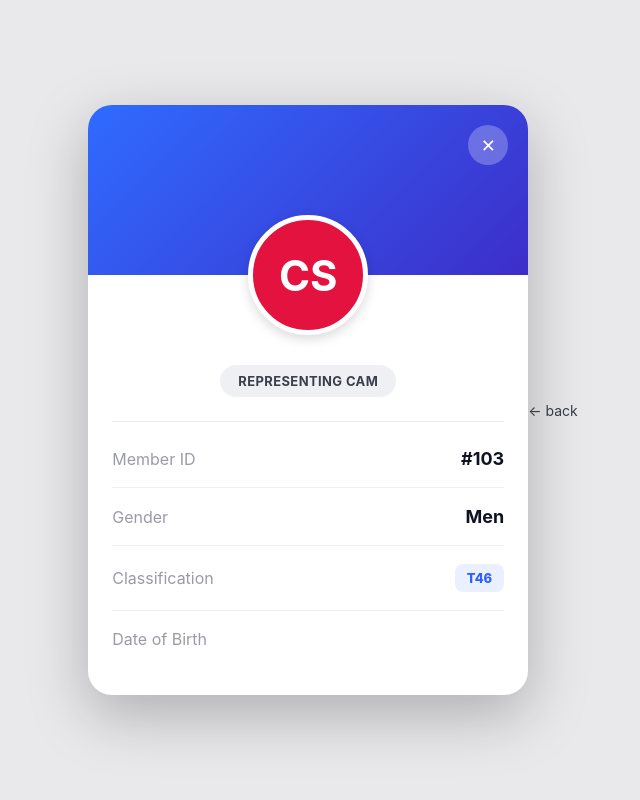
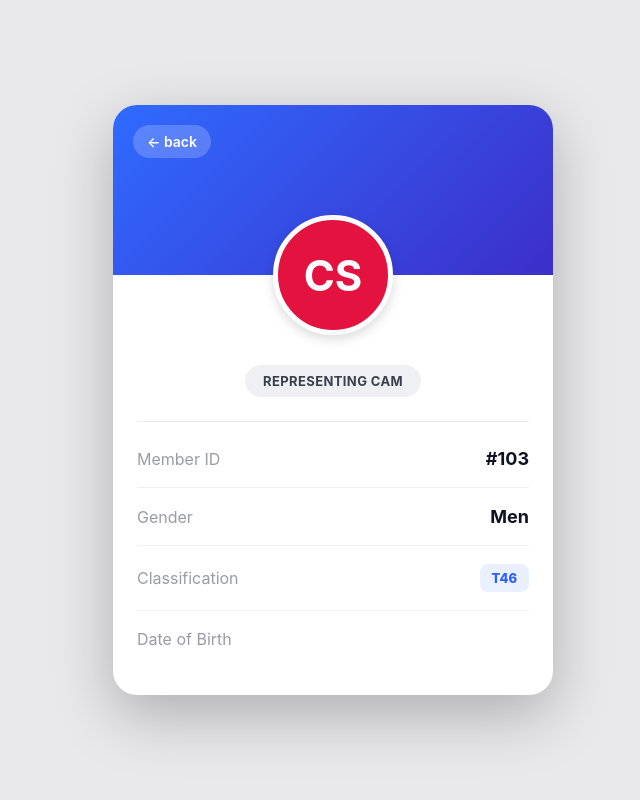
Before and after one commit to klaoooooo/django-project, a Django app: page /members/103/ in a window 1280 px wide. Shown: the whole page, without its empty margins (307-947 px from the left). Run offline with Django 5.2, Linux system fonts and the light colour scheme.

Commit message:
update html

```diff
--- a/members/templates/profile.html
+++ b/members/templates/profile.html
@@ -1,3 +1,4 @@
+<!DOCTYPE html>
 <html>
 <head>
     <title>data of {{member.id}}</title>
@@ -30,6 +31,28 @@
             align-items: center;
             justify-content: center;
             padding: 40px 16px;
+            position: relative;
+        }
+
+        .back {
+            position: absolute;
+            top: 20px;
+            left: 20px;
+            display: inline-flex;
+            align-items: center;
+            gap: 6px;
+            color: #ffffff;
+            text-decoration: none;
+            font-size: 14px;
+            font-weight: 600;
+            background: rgba(255,255,255,0.2);
+            padding: 8px 14px;
+            border-radius: 999px;
+            z-index: 3;
+        }
+
+        .back:hover {
+            background: rgba(255,255,255,0.3);
         }
 
         .profile-modal {
@@ -48,23 +71,7 @@
             position: relative;
         }
 
-        .profile-close {
-            position: absolute;
-            top: 20px;
-            right: 20px;
-            width: 40px;
-            height: 40px;
-            border-radius: 50%;
-            background: rgba(255,255,255,0.25);
-            color: #fff;
-            border: none;
-            font-size: 18px;
-            line-height: 40px;
-            text-align: center;
-            cursor: pointer;
-        }
-
-        /* avatar now sits in a wrapper that's NOT clipped by the modal's overflow:hidden,
+        /* avatar sits in a wrapper that's NOT clipped by the modal's overflow:hidden,
            and is positioned absolutely so it can't be shifted/cut by layout changes */
         .profile-avatar-wrap {
             position: absolute;
@@ -159,22 +166,13 @@
             padding: 6px 12px;
             border-radius: 8px;
         }
-
-        .back {
-            display: block;
-            text-align: center;
-            margin-top: 20px;
-            color: #3a3f4b;
-            text-decoration: none;
-            font-size: 14px;
-        }
     </style>
 </head>
 <body>
 
     <div class="profile-modal">
         <div class="profile-header">
-            <button class="profile-close" aria-label="Close">✕</button>
+            <a class="back" href="/members/">← back</a>
         </div>
 
         <div class="profile-avatar-wrap">
@@ -208,7 +206,5 @@
         </div>
     </div>
 
-    <a class="back" href="/members/">← back</a>
-
 </body>
 </html>
```
